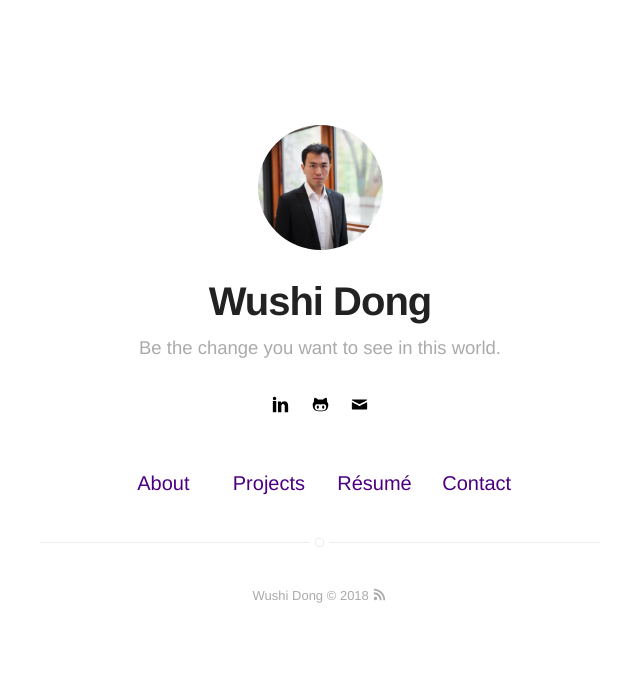
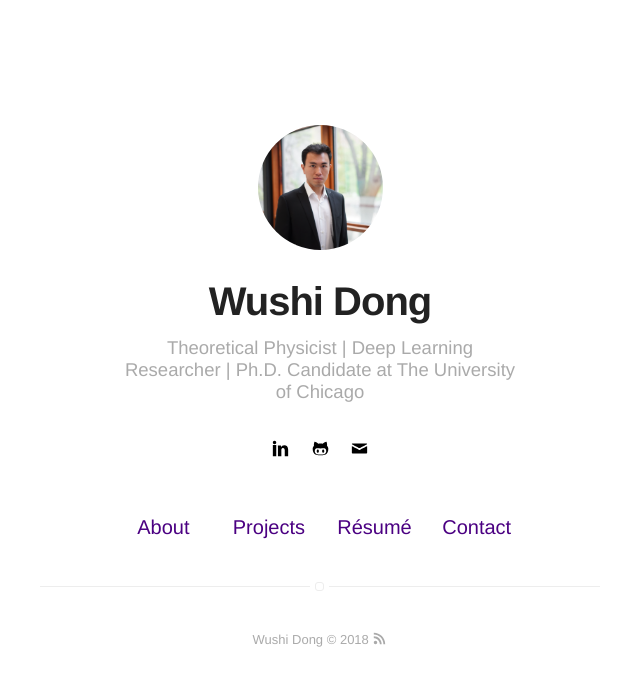
Before and after one commit to wushidonguc/wushidonguc.github.io, a Jekyll site: the page built from index.html, in a window 1280 px wide. Shown: the top 686 px of the page, without its empty margins (320-960 px from the left). Built offline with Jekyll 4.4.1, drawn with Linux system fonts in a browser that asks for light colours.

Commit message:
version_0.11

```diff
--- a/_config.yml
+++ b/_config.yml
@@ -1,6 +1,6 @@
 # main text of home
 name: Wushi Dong
-bio: Be the change you want to see in this world.
+bio: Theoretical Physicist | Deep Learning Researcher | Ph.D. Candidate at The University of Chicago
 
 # twitter summary info
 description: This personal website is still under construction ...
```
Also changed, not shown: about.md (+1 -1 lines), 12 other files.
